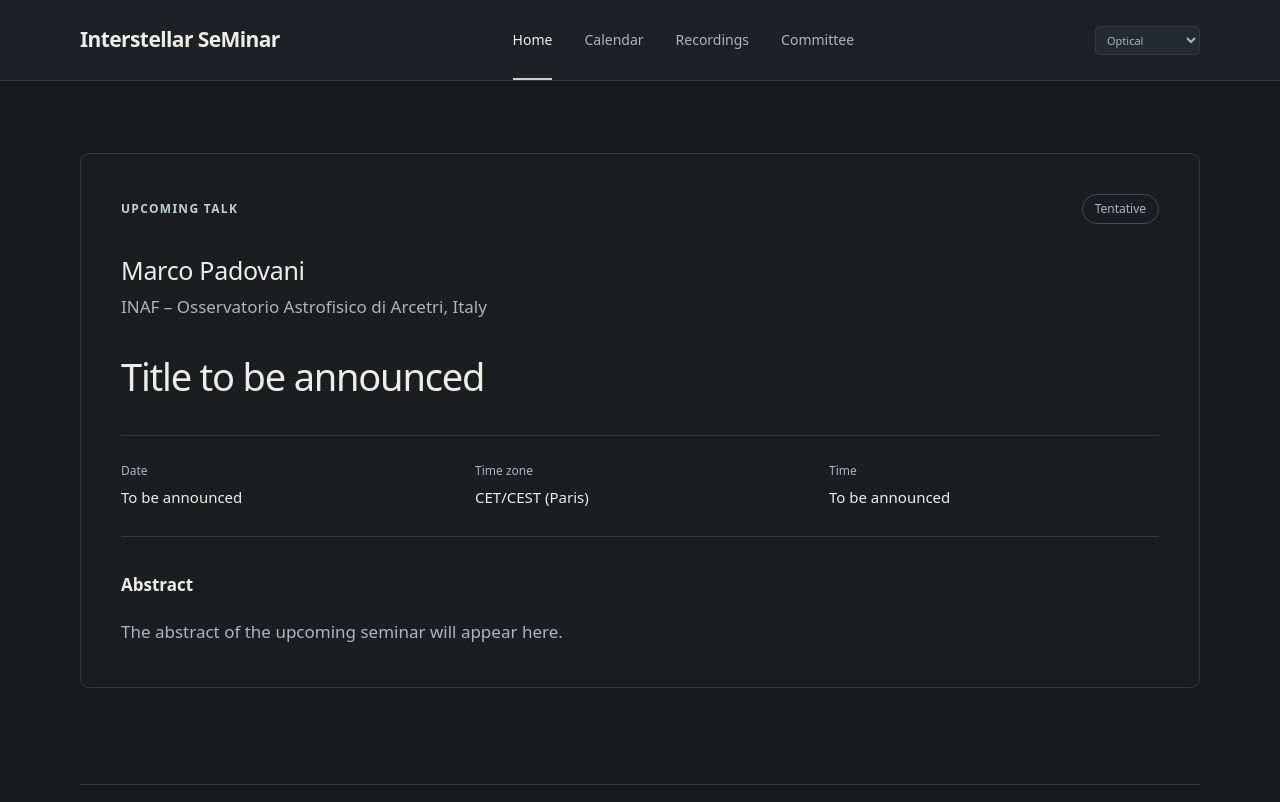
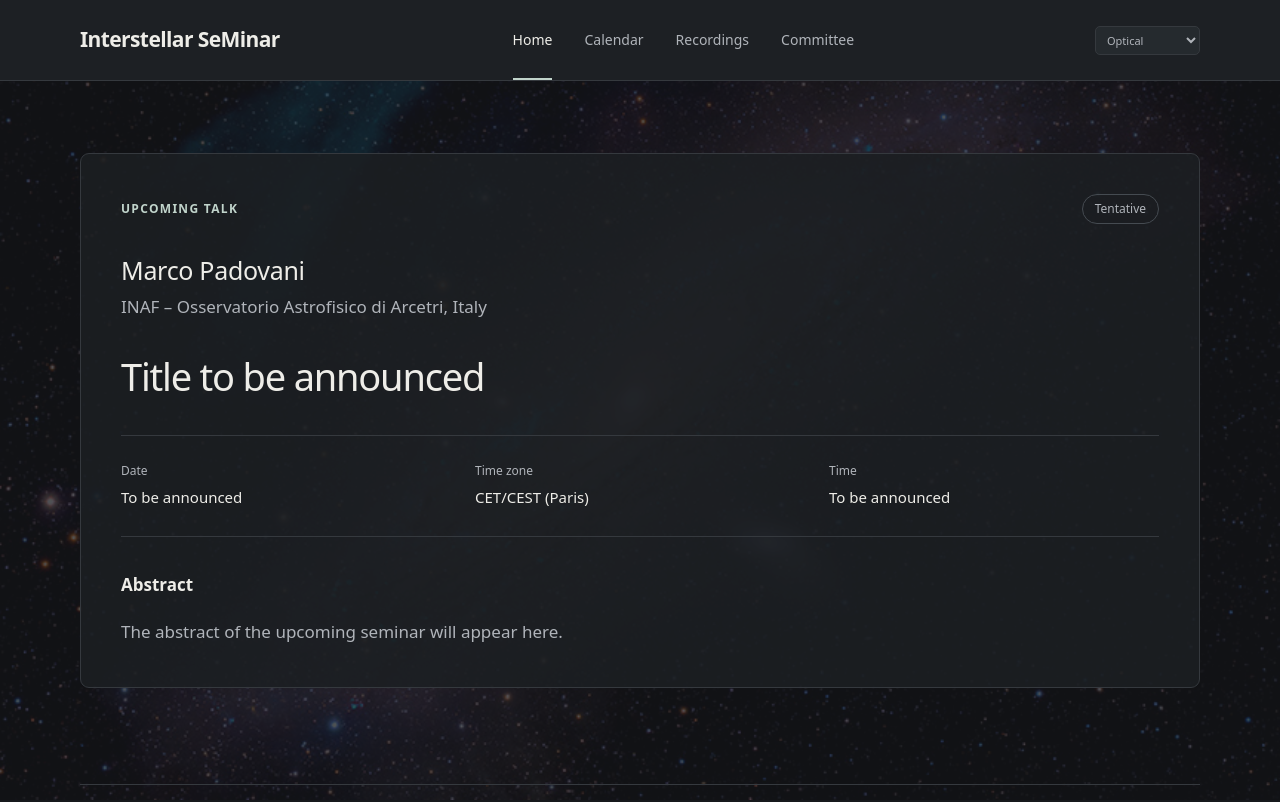
Before and after one commit to PaoloSuin/interstellar-seminars, a plain HTML site: page index.html in a window 1280 px wide. Shown: the top 802 px of the page. Drawn offline with Linux system fonts and the light colour scheme.

Commit message:
Update style.css

```diff
--- a/css/style.css
+++ b/css/style.css
@@ -156,9 +156,64 @@
 
 /* Multiwavelength Andromeda background */
 
+
+/* ==========================================
+   Multiwavelength Andromeda background
+   ========================================== */
+
+.galaxy-background {
+  position: fixed;
+  inset: 0;
+  z-index: 0;
+  overflow: hidden;
+  pointer-events: none;
+  opacity: 0.25;
+}
+
+.galaxy-layer {
+  position: absolute;
+  inset: 0;
+
+  background-position: center center;
+  background-size: cover;
+  background-repeat: no-repeat;
+
+  opacity: 0;
+  transition: opacity 0.8s ease-in-out;
+}
+
+.galaxy-layer-a {
+  background-image: url("../image/m31/m31_optical.jpg");
+  opacity: 1;
+  z-index: 1;
+}
+
 .galaxy-layer-b {
+  opacity: 0;
   z-index: 2;
 }
+
+/* Keep website content above the background */
+
+header,
+main,
+footer {
+  position: relative;
+  z-index: 1;
+}
+
+/* Slightly transparent seminar card */
+
+.talk {
+  background: rgba(28, 31, 35, 0.88);
+}
+
+@media (prefers-reduced-motion: reduce) {
+  .galaxy-layer {
+    transition: none;
+  }
+}
+
 
 /* Website content above the galaxy */
 
```
